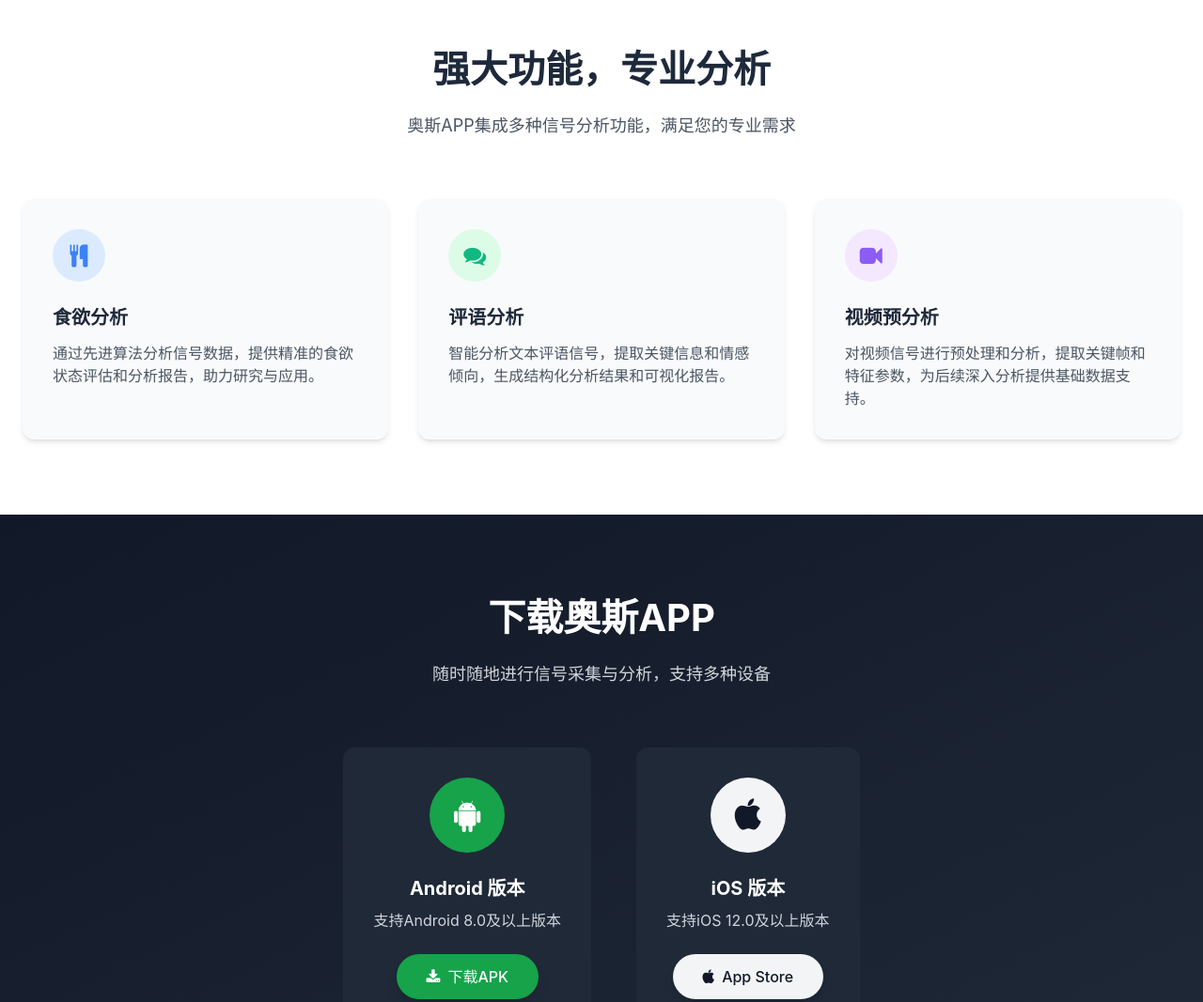
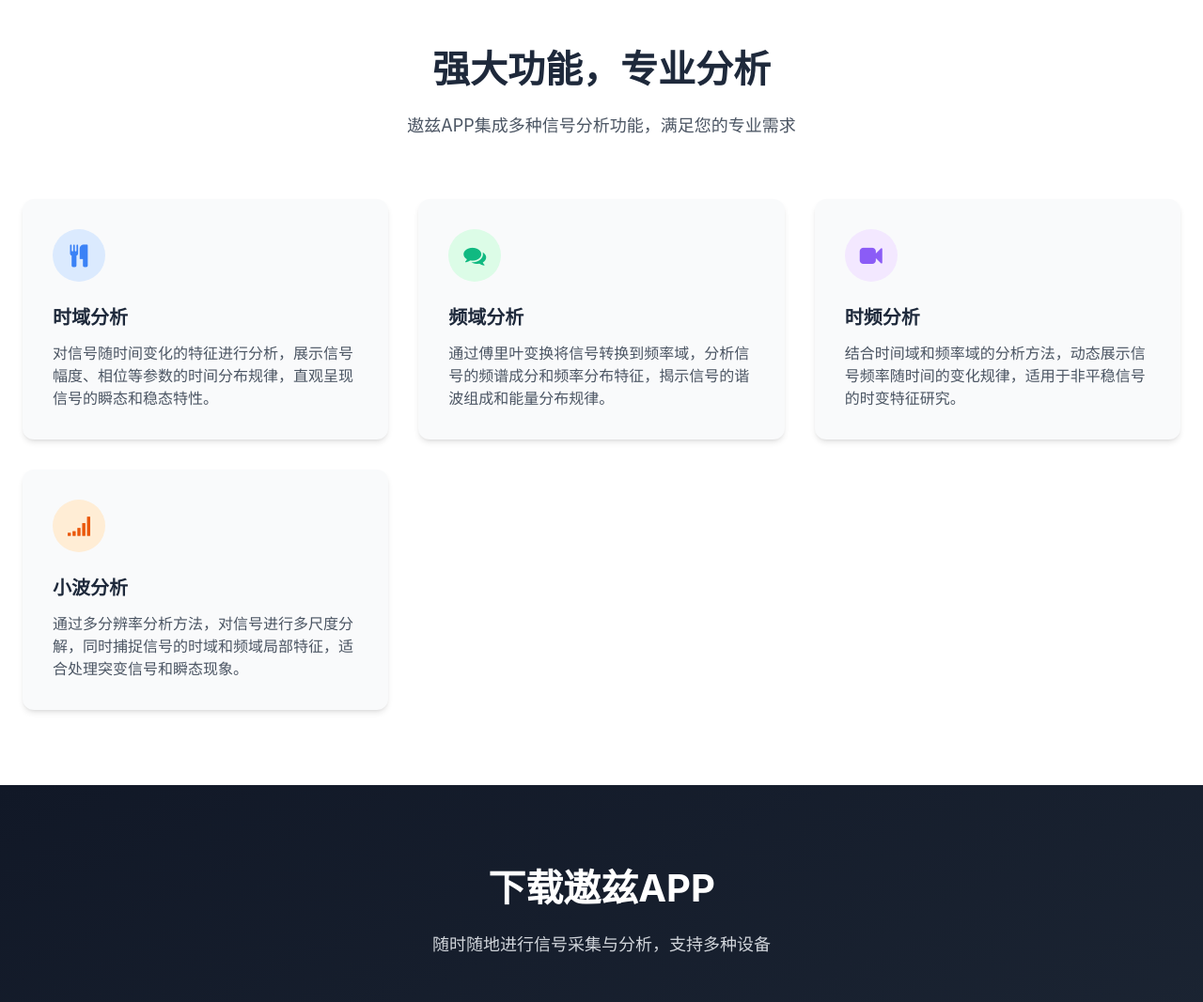
Before and after one commit to yilingzhao629-hash/yilingzhao629-hash.github.io, a plain HTML site: page index.html in a window 1280 px wide. Shown: the part 940-2007 px from the top of the page at 94% size. Drawn offline with nearby package versions, Linux system fonts and the light colour scheme.

Commit message:
Update index.html

```diff
--- a/index.html
+++ b/index.html
@@ -3,7 +3,7 @@
 <head>
     <meta charset="UTF-8">
     <meta name="viewport" content="width=device-width, initial-scale=1.0">
-    <title>奥斯 - 专业信号采集分析APP</title>
+    <title>遨兹 - 专业信号采集分析APP</title>
     <!-- 引入Tailwind CSS -->
     <script src="https://cdn.tailwindcss.com"></script>
     <!-- 引入Font Awesome -->
@@ -108,11 +108,11 @@
                 <div class="flex flex-col md:flex-row items-center">
                     <div class="md:w-1/2 mb-10 md:mb-0 animate-fade-in">
                         <h1 class="text-[clamp(2rem,5vw,3.5rem)] font-bold leading-tight text-shadow mb-6">
-                            奥斯信号采集<br>
+                            遨兹信号采集<br>
                             <span class="text-primary">专业分析工具</span>
                         </h1>
                         <p class="text-lg md:text-xl text-gray-600 mb-8 max-w-lg">
-                            奥斯APP专注于信号采集与分析，提供食欲分析、评语分析、视频预分析等多种功能，助力您高效处理各类信号数据。
+                            遨兹APP专注于信号采集与分析，提供时域分析、频域分析、时频域分析等多种功能，助力您高效处理各类信号数据。
                         </p>
                         <div class="flex flex-col sm:flex-row gap-4">
                             <a href="#download" class="btn-download bg-primary hover:bg-primary/90 text-white font-medium py-3 px-8 rounded-full shadow-lg hover:shadow-xl transition-all transform hover:-translate-y-1 text-center">
@@ -143,17 +143,17 @@
             <div class="container mx-auto px-4 md:px-6">
                 <div class="text-center mb-16 animate-fade-in">
                     <h2 class="text-[clamp(1.8rem,4vw,2.5rem)] font-bold mb-4">强大功能，专业分析</h2>
-                    <p class="text-gray-600 max-w-2xl mx-auto text-lg">奥斯APP集成多种信号分析功能，满足您的专业需求</p>
+                    <p class="text-gray-600 max-w-2xl mx-auto text-lg">遨兹APP集成多种信号分析功能，满足您的专业需求</p>
                 </div>
 
                 <div class="grid grid-cols-1 md:grid-cols-3 gap-8">
                     <!-- 功能卡片1 -->
-                    <div class="bg-gray-50 rounded-xl p-8 shadow-md hover:shadow-xl transition-all transform hover:-translate-y-2 duration-300 animate-fade-in delay-100">
+                   <div class="bg-gray-50 rounded-xl p-8 shadow-md hover:shadow-xl transition-all transform hover:-translate-y-2 duration-300 animate-fade-in delay-100">
                         <div class="w-14 h-14 bg-blue-100 rounded-full flex items-center justify-center mb-6">
                             <i class="fa fa-cutlery text-primary text-2xl"></i>
                         </div>
-                        <h3 class="text-xl font-bold mb-3">食欲分析</h3>
-                        <p class="text-gray-600">通过先进算法分析信号数据，提供精准的食欲状态评估和分析报告，助力研究与应用。</p>
+                        <h3 class="text-xl font-bold mb-3">时域分析</h3>
+                        <p class="text-gray-600">对信号随时间变化的特征进行分析，展示信号幅度、相位等参数的时间分布规律，直观呈现信号的瞬态和稳态特性。</p>
                     </div>
 
                     <!-- 功能卡片2 -->
@@ -161,8 +161,8 @@
                         <div class="w-14 h-14 bg-green-100 rounded-full flex items-center justify-center mb-6">
                             <i class="fa fa-comments text-secondary text-2xl"></i>
                         </div>
-                        <h3 class="text-xl font-bold mb-3">评语分析</h3>
-                        <p class="text-gray-600">智能分析文本评语信号，提取关键信息和情感倾向，生成结构化分析结果和可视化报告。</p>
+                        <h3 class="text-xl font-bold mb-3">频域分析</h3>
+                        <p class="text-gray-600">通过傅里叶变换将信号转换到频率域，分析信号的频谱成分和频率分布特征，揭示信号的谐波组成和能量分布规律。</p>
                     </div>
 
                     <!-- 功能卡片3 -->
@@ -170,8 +170,15 @@
                         <div class="w-14 h-14 bg-purple-100 rounded-full flex items-center justify-center mb-6">
                             <i class="fa fa-video-camera text-accent text-2xl"></i>
                         </div>
-                        <h3 class="text-xl font-bold mb-3">视频预分析</h3>
-                        <p class="text-gray-600">对视频信号进行预处理和分析，提取关键帧和特征参数，为后续深入分析提供基础数据支持。</p>
+                        <h3 class="text-xl font-bold mb-3">时频分析</h3>
+                        <p class="text-gray-600">结合时间域和频率域的分析方法，动态展示信号频率随时间的变化规律，适用于非平稳信号的时变特征研究。</p>
+                    </div>
+                    <div class="bg-gray-50 rounded-xl p-8 shadow-md hover:shadow-xl transition-all transform hover:-translate-y-2 duration-300 animate-fade-in delay-400">
+                        <div class="w-14 h-14 bg-orange-100 rounded-full flex items-center justify-center mb-6">
+                            <i class="fa fa-signal text-orange-600 text-2xl"></i>
+                        </div>
+                        <h3 class="text-xl font-bold mb-3">小波分析</h3>
+                        <p class="text-gray-600">通过多分辨率分析方法，对信号进行多尺度分解，同时捕捉信号的时域和频域局部特征，适合处理突变信号和瞬态现象。</p>
                     </div>
                 </div>
             </div>
@@ -181,7 +188,7 @@
         <section id="download" class="py-20 bg-gradient-to-br from-gray-900 to-gray-800 text-white">
             <div class="container mx-auto px-4 md:px-6">
                 <div class="text-center mb-16 animate-fade-in">
-                    <h2 class="text-[clamp(1.8rem,4vw,2.5rem)] font-bold mb-4">下载奥斯APP</h2>
+                    <h2 class="text-[clamp(1.8rem,4vw,2.5rem)] font-bold mb-4">下载遨兹APP</h2>
                     <p class="text-gray-300 max-w-2xl mx-auto text-lg">随时随地进行信号采集与分析，支持多种设备</p>
                 </div>
 
@@ -297,7 +304,7 @@
                 <div>
                     <div class="flex items-center space-x-2 mb-4">
                         <span class="text-primary text-2xl"><i class="fa fa-signal"></i></span>
-                        <span class="text-xl font-bold">奥斯</span>
+                        <span class="text-xl font-bold">遨兹</span>
                     </div>
                     <p class="text-gray-400 mb-4">专业的信号采集与分析工具，助力科研与应用。</p>
                     <div class="flex space-x-4">
@@ -338,7 +345,7 @@
             </div>
 
             <div class="border-t border-gray-800 mt-10 pt-6 text-center text-gray-500">
-                <p>© 2023 奥斯APP 版权所有</p>
+                <p>© 2025 遨兹APP 版权所有</p>
             </div>
         </div>
     </footer>
@@ -408,7 +415,7 @@
             const images = document.querySelectorAll('img');
             images.forEach(img => {
                 if (!img.alt) {
-                    img.alt = '奥斯APP相关图片';
+                    img.alt = '遨兹APP相关图片';
                 }
             });
         });
```
